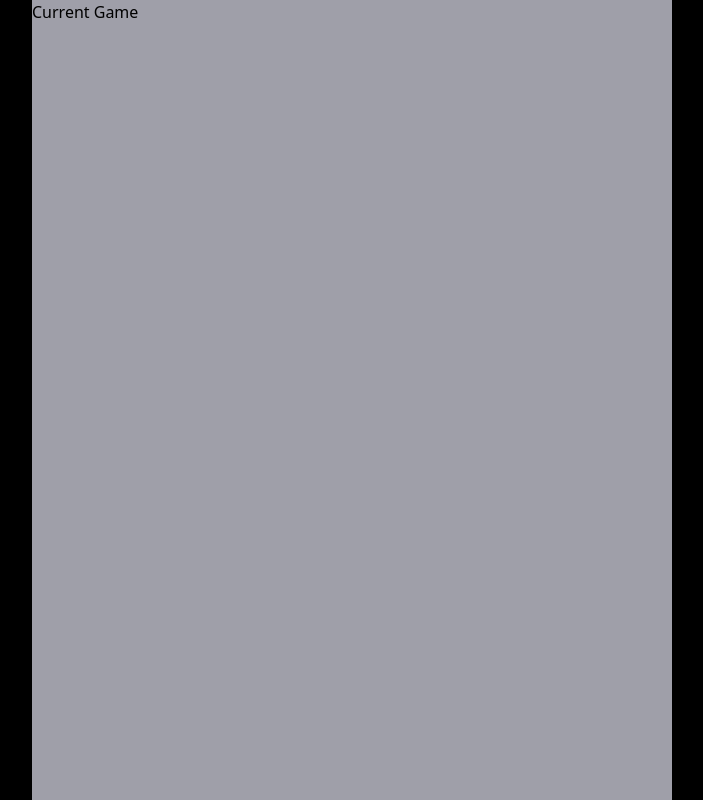
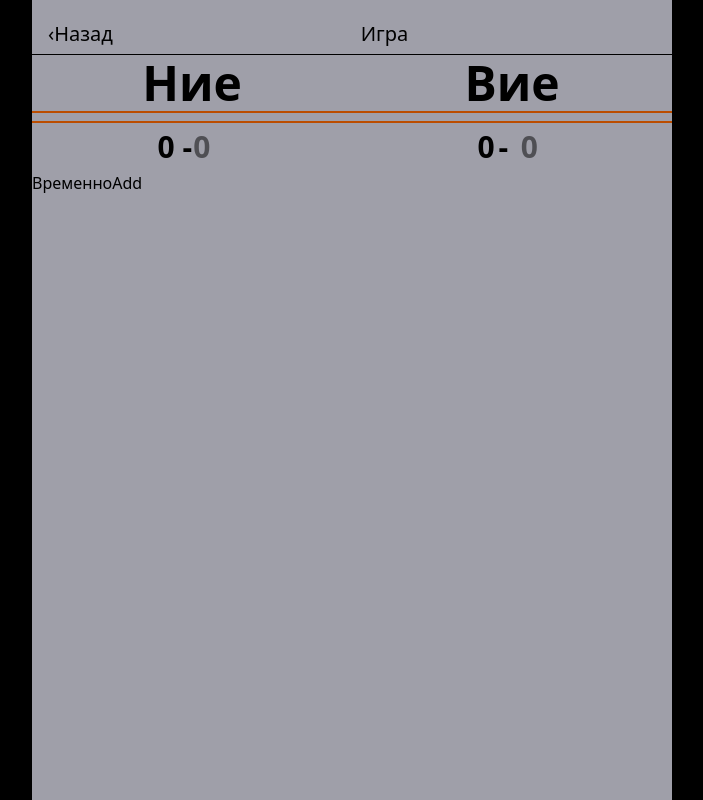
Before and after one commit to petko-todorov/belot-scorer, a React (Vite) app: page /game/1 in a window 1280 px wide. Shown: the whole page, without its empty margins (288-991 px from the left). Built offline with nearby package versions, Linux system fonts and the light colour scheme.

Commit message:
Refactor game state and add round input fields

```diff
--- a/src/pages/CurrentGame.jsx
+++ b/src/pages/CurrentGame.jsx
@@ -1,46 +1,127 @@
 import { useState } from 'react';
 import { getGame, saveGame } from '../utils/storage';
-import { useParams } from 'react-router';
+import { Link, useParams } from 'react-router';
 
 const CurrentGame = () => {
     const { id } = useParams();
 
     const [game, setGame] = useState(() => {
-        if (id) {
-            // old game
-            return getGame(id);
-        } else {
-            //
-            return {
-                id: `${new Date().toLocaleDateString('bg-BG')}-${Date.now()}`,
-                date: new Date().toLocaleDateString('bg-BG'),
-                teams: {
-                    us: 'Ние',
-                    them: 'Вие',
-                },
-                rounds: [],
-                totalUs: 0,
-                totalThem: 0,
-                isFinished: false,
-            };
-        }
+        const existing = getGame(id);
+        if (existing) return existing;
+
+        const newGame = {
+            id,
+            date: new Date().toLocaleDateString('bg-BG'),
+            teams: { us: 'Ние', them: 'Вие' },
+            currentGame: [],
+            gamesWonUs: 0,
+            gamesWonThem: 0,
+        };
+
+        saveGame(newGame);
+        return newGame;
     });
 
-    const addRound = (usScore, themScore) => {
-        const newGame = {
-            ...game,
-            rounds: [...game.rounds, { us: usScore, them: themScore }],
-            totalUs: game.totalUs + usScore,
-            totalThem: game.totalThem + themScore,
-        };
+    const [inputUs, setInputUs] = useState('');
+    const [inputThem, setInputThem] = useState('');
 
-        setGame(newGame);
-        saveGame(newGame); // Запази в localStorage
+    const handleAdd = () => {
+        const us = Number(inputUs) || 0;
+        const them = Number(inputThem) || 0;
+
+        setGame((prev) => {
+            const updatedGame = {
+                ...prev,
+                currentGame: [...prev.currentGame, { us, them }],
+            };
+
+            saveGame(updatedGame);
+            return updatedGame;
+        });
+
+        setInputUs('');
+        setInputThem('');
     };
+
+    const roundsWithTotals = [];
+    let runningUs = 0;
+    let runningThem = 0;
+
+    for (const round of game.currentGame) {
+        roundsWithTotals.push({
+            prevUs: runningUs,
+            prevThem: runningThem,
+            us: round.us,
+            them: round.them,
+        });
+        runningUs += round.us;
+        runningThem += round.them;
+    }
+
+    const totalUs = game.currentGame.reduce((sum, round) => sum + round.us, 0);
+    const totalThem = game.currentGame.reduce(
+        (sum, round) => sum + round.them,
+        0
+    );
 
     return (
         <>
-            <h1>Current Game</h1>
+            <div className="flex justify-between items-center px-4 pt-5 pb-1.5 text-xl">
+                <Link to="/menu">‹Назад</Link>
+                <h1>Игра</h1>
+                <h1></h1>
+            </div>
+            <hr />
+            <div className="grid grid-cols-2 items-center text-5xl py-1 font-semibold">
+                <h1 className="text-center">{game.teams.us}</h1>
+                <h1 className="text-center">{game.teams.them}</h1>
+            </div>
+            <hr className="max-w-screen border-t-2 border-amber-700" />
+            <div className="grid grid-cols-2 items-center text-5xl py-1 font-semibold">
+                <h1 className="text-center">{game.totalUs}</h1>
+                <h1 className="text-center">{game.totalThem}</h1>
+            </div>
+            <hr className="max-w-screen border-t-2 border-amber-700" />
+            {roundsWithTotals.map((round, index) => (
+                <div
+                    key={index}
+                    className="grid grid-cols-2 items-center text-3xl py-1.5 border-b border-black/5"
+                >
+                    <div className="text-center border-r border-black/10">
+                        {round.prevUs} - {round.us}
+                    </div>
+                    <div className="text-center">
+                        {round.prevThem} - {round.them}
+                    </div>
+                </div>
+            ))}
+            <div className="grid grid-cols-2 items-center text-3xl py-1.5 font-bold">
+                <div className="text-center">
+                    <span>{totalUs}</span>
+                    <span> -</span>
+                    <input
+                        type="number"
+                        value={inputUs}
+                        onChange={(e) => setInputUs(e.target.value)}
+                        placeholder="0"
+                        className="w-[2ch] text-center inline-block"
+                    />
+                </div>
+
+                <div className="flex justify-center items-center gap-1">
+                    <span>{totalThem}</span>
+                    <span>-</span>
+                    <input
+                        type="text"
+                        value={inputThem}
+                        onChange={(e) => setInputThem(e.target.value)}
+                        placeholder="0"
+                        className="w-[2ch] text-center inline-block"
+                    />
+                </div>
+            </div>
+            Временно
+            <button onClick={handleAdd}>Add</button>
         </>
     );
 };
```
